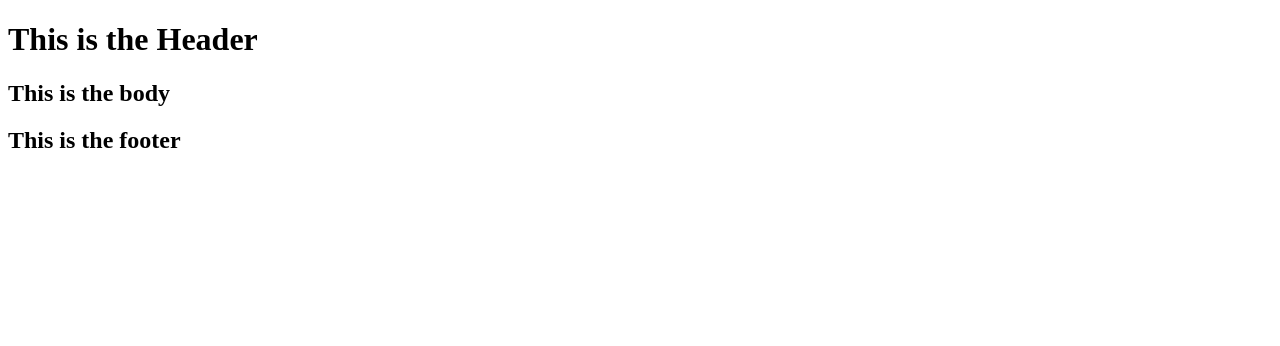
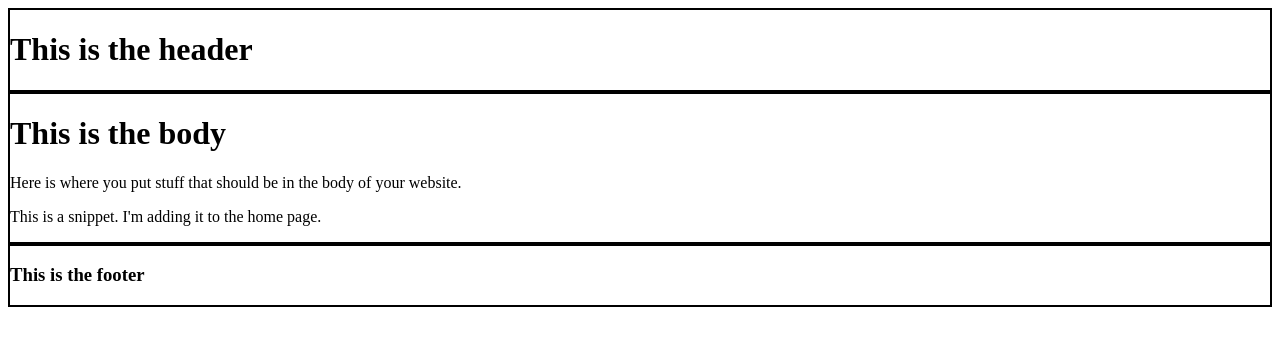
Before and after one commit to mitchtabian/CodingWithMitch-Blog-Course, a Django app: page / in a window 1280 px wide. Shown: the top 346 px of the page. Run offline with Django 3.2, Linux system fonts and the light colour scheme.

Commit message:
Django Content Blocks and Snippets

```diff
--- /dev/null
+++ b/src/personal/templates/personal/home.html
@@ -0,0 +1,15 @@
+{% extends 'base.html' %}
+
+
+{% block content %}
+
+<div style="border: 2px solid #000;">
+
+	<h1>This is the body</h1>
+	<p>Here is where you put stuff that should be in the body of your website.</p>
+
+	{% include 'personal/snippets/body_snippet.html' %}
+
+</div>
+
+{% endblock content %}
--- /dev/null
+++ b/src/personal/templates/personal/snippets/body_snippet.html
@@ -0,0 +1 @@
+<p>This is a snippet. I'm adding it to the home page.</p>
--- a/src/personal/views.py
+++ b/src/personal/views.py
@@ -2,7 +2,6 @@ from django.shortcuts import render
 
 # Create your views here.
 
-
 def home_screen_view(request):
 	print(request.headers)
-	return render(request, "base.html", {})
+	return render(request, "personal/home.html", {})
--- a/src/templates/base.html
+++ b/src/templates/base.html
@@ -1,17 +1,23 @@
 <!DOCTYPE html>
-<html lang=en>
+<html>
 
 <head>
-<h1>This is the Header</h1>
+	<title>This is the title</title>
+	<div style="border: 2px solid #000;">
+		<h1>This is the header</h1>
+	</div>
 
 </head>
 
 <body>
-<h2>This is the body</h2>
+{% block content %}
+
+{% endblock content %}
 </body>
 
 <footer>
-	<h2>This is the footer</h2>
+	<div style="border: 2px solid #000;">
+		<h3>This is the footer</h3>
+	</div>
 </footer>
-
 </html>
```
